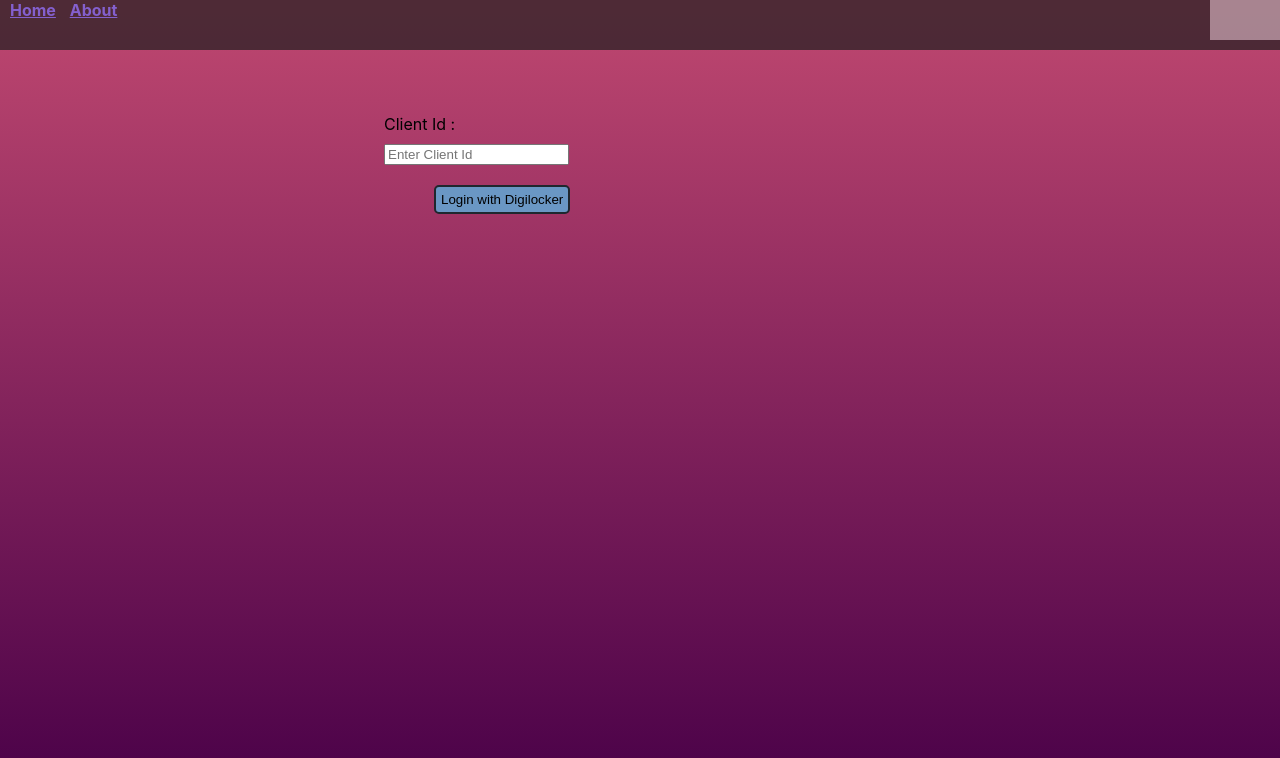
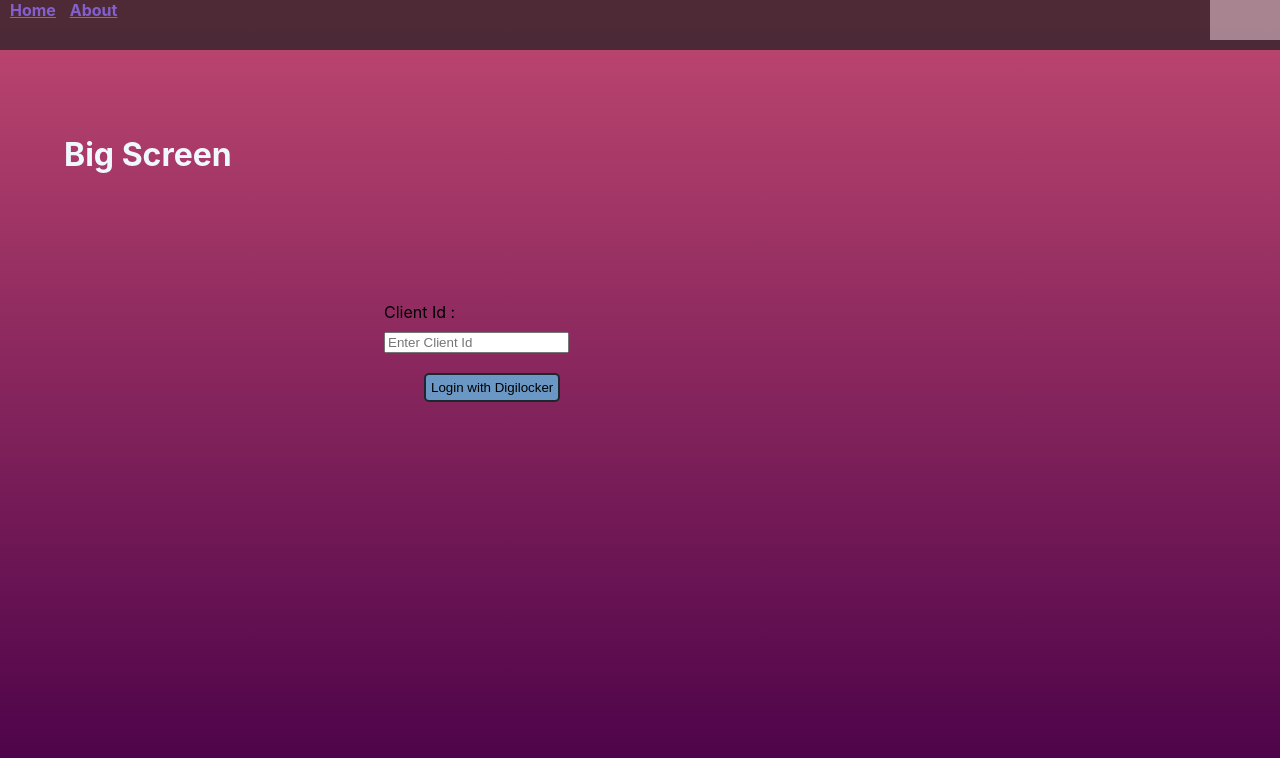
Before and after one commit to mundhegv15/myrepo, a React (Create React App) app: page / in a window 1280 px wide. Shown: the top 758 px of the page. Built offline with nearby package versions, Linux system fonts and the light colour scheme; grey boxes are pictures that could not be loaded.

Commit message:
meadia query in component

```diff
--- a/src/App.css
+++ b/src/App.css
@@ -55,7 +55,7 @@ button {
   border: 2px solid rgb(31, 39, 46);
   border-radius: 5px;
   cursor: pointer;
-  margin-left: 50px;
+  margin-left: 40px;
 }
 
 body{
@@ -104,22 +104,24 @@ p{
   border-radius: 30px;
 }
 
-/* Extra small devices (phones, 600px and down) */
+/*
+Extra small devices (phones, 600px and down)
 @media only screen and (max-width: 600px) {
 }
 
-/* Small devices (portrait tablets and large phones, 600px and up) */
+Small devices (portrait tablets and large phones, 600px and up)
 @media only screen and (min-width: 600px) {
 }
 
-/* Medium devices (landscape tablets, 768px and up) */
+Medium devices (landscape tablets, 768px and up)
 @media only screen and (min-width: 768px) {
 }
 
-/* Large devices (laptops/desktops, 992px and up) */
+Large devices (laptops/desktops, 992px and up)
 @media only screen and (min-width: 992px) {
 }
 
-/* Extra large devices (large laptops and desktops, 1200px and up) */
+
+Extra large devices (large laptops and desktops, 1200px and up)
 @media only screen and (min-width: 1200px) {
-}
+} */
--- a/src/Compo1.js
+++ b/src/Compo1.js
@@ -1,7 +1,10 @@
-import React , {useState} from "react";
+import React , {useState , useEffect} from "react";
 import refnum from "./refnum.mjs";
 import './App.css'
 let redirect_uri = `https://master.drdul8gu26jrd.amplifyapp.com/${refnum}`;
+
+
+
 function Compo1()
 {
   const [client_id, setClientid] = useState(0);
@@ -9,32 +12,24 @@ function Compo1()
     {
         setClientid(e.target.value);
    }
+
+   const [matches, setMatches] = useState(
+    window.matchMedia("(min-width: 768px)").matches
+  )
+
+  useEffect(() => {
+    window
+    .matchMedia("(min-width: 768px)")
+    .addEventListener('change', e => setMatches( e.matches ));
+  }, []);
+
+
+
      return (
-    <div>
+    <div >
+      {matches && (<h1>Big Screen</h1>)}
+      {!matches && (<h3>Small Screen</h3>)}
     <form>
-
-      {/* <label>
-        Name :
-        <input type={"text"} name="fullname" placeholder="Full name" />
-      </label>
-      <label>
-        DOB :
-        <input type={"text"} name="DOB" placeholder="00/00/0000" />
-      </label>
-      <label>
-        Address :
-        <input type={"text"} name="address" placeholder="Address" />
-      </label>
-      <label>
-        Aadhaar No :
-        <input
-          type={"text"}
-          name="aadhaar"
-          placeholder="0000-0000-0000"
-        />
-      </label>
-<br>
-</br> */}
       <label>
           Client Id :
           <input
--- a/src/CountApp.js
+++ b/src/CountApp.js
@@ -21,10 +21,11 @@ export default  function CountApp() {
        <Route  path="/" element = {<Compo1/>}> </Route>
             <Route  path="/home" element = {<Compo1/>}> </Route>
             <Route  path="/about" element = {<About/>}> </Route>
-            <Route path = {`/${refnum}`}  element={<Digilogin />}> </Route>
+            <Route path = "/*"  element={<Digilogin />}> </Route>
        </Routes>
  </Router>
 </>
 );
 
 }
+// style={{window.innerWidth > 768 ? '800px' : '400px'}}
```
